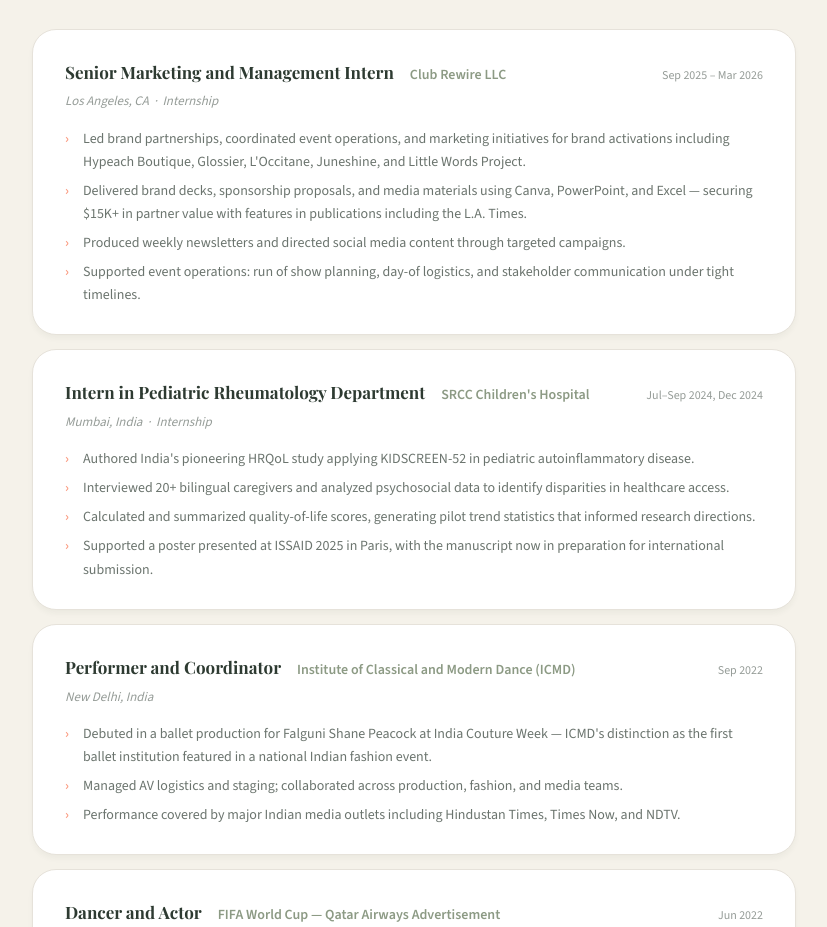
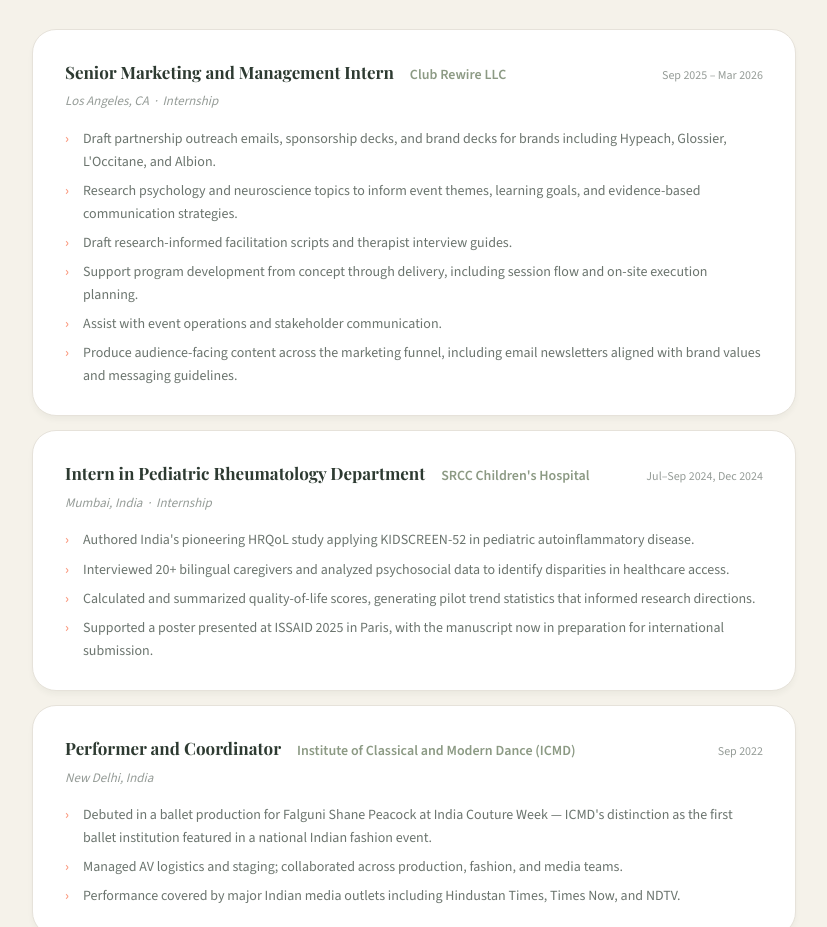
Before and after one commit to sanya-khan/website, a plain HTML site: page experience.html in a window 1280 px wide. Shown: the part 1184-2111 px from the top of the page, without its empty margins (226-1053 px from the left). Drawn offline with nearby package versions, Linux system fonts and the light colour scheme; a web font is replaced by a local one.

Commit message:
Add files via upload

```diff
--- a/experience.html
+++ b/experience.html
@@ -284,10 +284,12 @@
         </div>
         <p class="timeline-location">Los Angeles, CA &nbsp;&middot;&nbsp; Internship</p>
         <ul class="timeline-bullets">
-          <li>Led brand partnerships, coordinated event operations, and marketing initiatives for brand activations including Hypeach Boutique, Glossier, L'Occitane, Juneshine, and Little Words Project.</li>
-          <li>Delivered brand decks, sponsorship proposals, and media materials using Canva, PowerPoint, and Excel — securing $15K+ in partner value with features in publications including the L.A. Times.</li>
-          <li>Produced weekly newsletters and directed social media content through targeted campaigns.</li>
-          <li>Supported event operations: run of show planning, day-of logistics, and stakeholder communication under tight timelines.</li>
+          <li>Draft partnership outreach emails, sponsorship decks, and brand decks for brands including Hypeach, Glossier, L'Occitane, and Albion.</li>
+          <li>Research psychology and neuroscience topics to inform event themes, learning goals, and evidence-based communication strategies.</li>
+          <li>Draft research-informed facilitation scripts and therapist interview guides.</li>
+          <li>Support program development from concept through delivery, including session flow and on-site execution planning.</li>
+          <li>Assist with event operations and stakeholder communication.</li>
+          <li>Produce audience-facing content across the marketing funnel, including email newsletters aligned with brand values and messaging guidelines.</li>
         </ul>
       </div>
 
```
